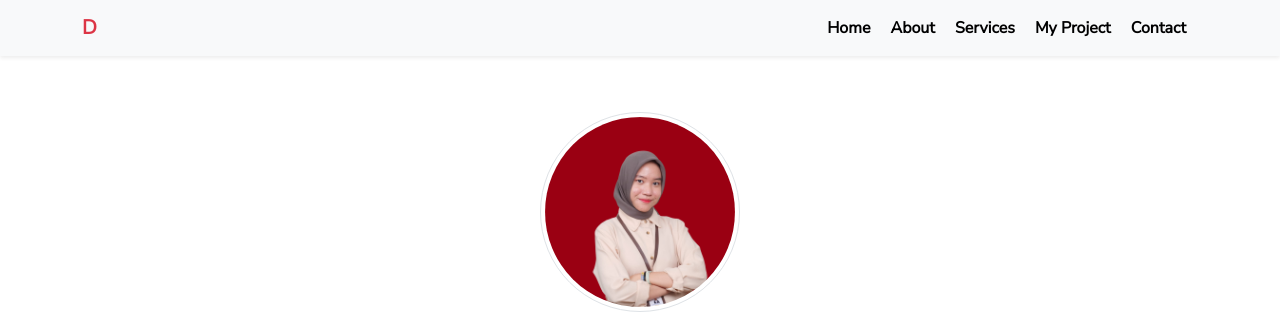
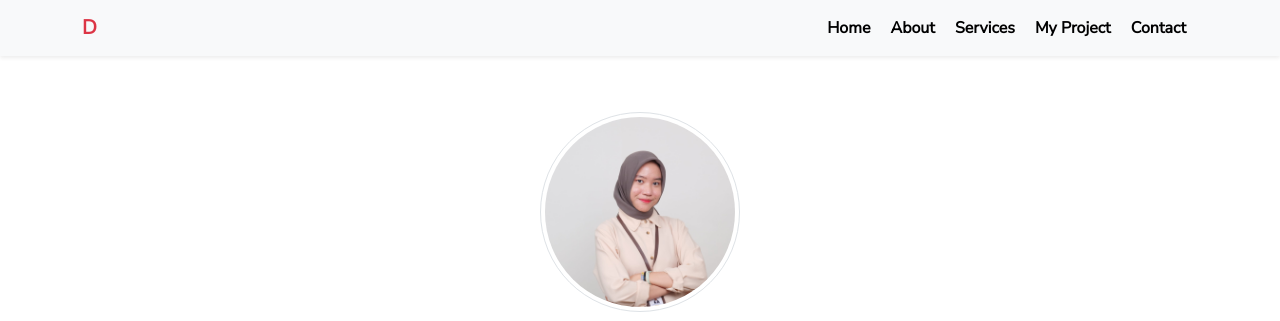
Before and after one commit to demapuspita/MyPortfolio, a plain HTML site: page index.html in a window 1280 px wide. Shown: the top 321 px of the page. Drawn offline with nearby package versions, Linux system fonts and the light colour scheme.

Commit message:
update pict

```diff
--- a/index.html
+++ b/index.html
@@ -60,7 +60,7 @@
 
         <!-- Home Awal -->
         <section class="jumbotron text-center text-danger bg-white" id="Home">
-          <img src="img/dema.png" alt="demapuspita" width="200" class="rounded-circle img-thumbnail mb-3" />
+          <img src="img/dema.jpg" alt="demapuspita" width="200" class="rounded-circle img-thumbnail mb-3" />
           <h1 class="display-5">Dema Puspita Kiranti</h1>
           <p class="lead">Final Year Student <br> System Information of Accounting</p>
           <svg xmlns="http://www.w3.org/2000/svg" viewBox="0 0 1440 320">
```
